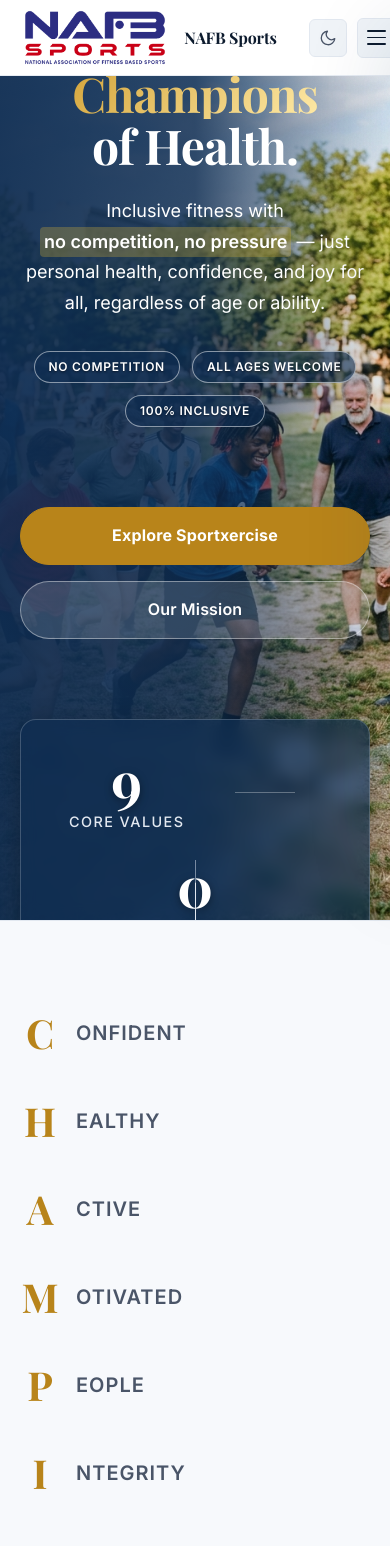
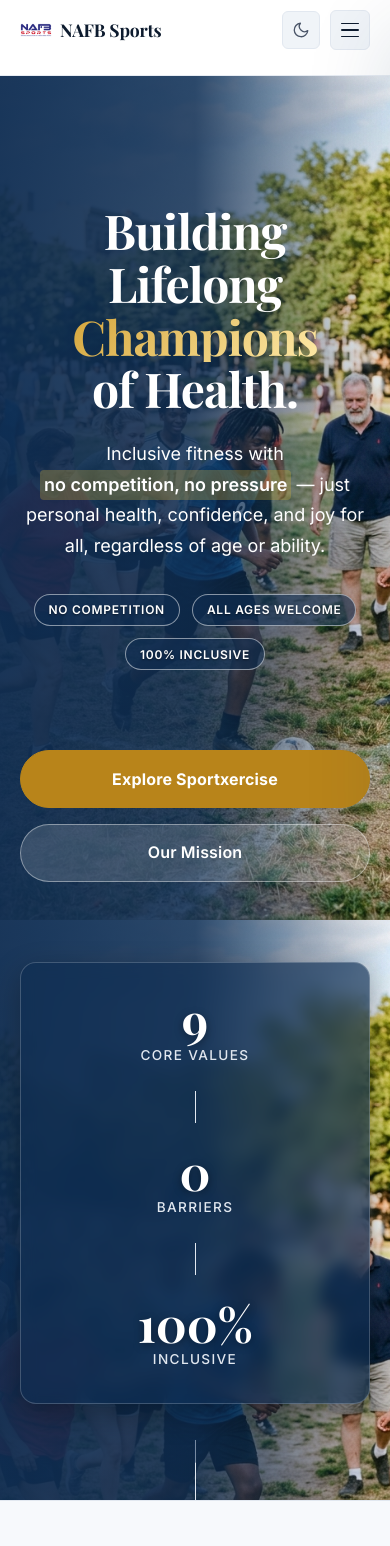
Before and after one commit to Abdullah-k0de/NAFB-Sports, an Angular app: page / in a window 390 px wide. Shown: the top 1546 px of the page. Built offline with nearby package versions, Linux system fonts and the light colour scheme; no server answers.

Commit message:
Mobile Responsive

```diff
--- a/src/app/components/footer/footer.css
+++ b/src/app/components/footer/footer.css
@@ -212,17 +212,32 @@
 }
 
 @media (max-width: 640px) {
+  .footer {
+    padding-block: 4rem 2rem;
+  }
+
   .footer__main {
     grid-template-columns: 1fr;
-    gap: 2rem;
-    padding-block: 3rem;
+    gap: 2.5rem;
+    text-align: center;
   }
 
-  .footer__brand-col { grid-column: auto; }
+  .footer__brand {
+    align-items: center;
+  }
+
+  .footer__brand-col {
+    grid-column: auto;
+    align-items: center;
+  }
+
+  .footer__social {
+    justify-content: center;
+  }
 
   .footer__bottom-inner {
     flex-direction: column;
     text-align: center;
-    gap: 0.5rem;
+    gap: 1rem;
   }
 }
--- a/src/app/components/navbar/navbar.css
+++ b/src/app/components/navbar/navbar.css
@@ -401,27 +401,39 @@
   .navbar__links {
     display: none;
   }
+  .navbar__hamburger {
+    display: flex;
+  }
 }
 
 @media (max-width: 768px) {
   .desktop-only { display: none !important; }
 
-  .navbar__hamburger {
-    display: flex;
+  .navbar__sub {
+    display: none;
   }
 
-  .navbar__sub {
-    display: none;
+  .navbar__inner {
+    height: 60px;
+  }
+
+  .navbar__brand {
+    gap: 0.5rem;
+  }
+
+  .mobile-drawer {
+    width: 100%;
+    max-width: 320px;
   }
 }
 
 @media (max-width: 480px) {
-  .navbar__logo-wrap {
-    width: 44px;
-    height: 44px;
+  .navbar__logo {
+    width: 32px;
+    height: 32px;
   }
 
   .navbar__name {
-    font-size: 1rem;
+    font-size: 1.1rem;
   }
 }
--- a/src/app/pages/events/events.css
+++ b/src/app/pages/events/events.css
@@ -395,7 +395,24 @@
   }
 
   .cal-card {
-    padding: 1.5rem;
+    padding: 1rem;
+    width: 100%;
+    max-width: 100%;
+    overflow: hidden;
+  }
+
+  .cal-days-header {
+    font-size: 0.65rem;
+    letter-spacing: 0;
+  }
+
+  .cal-nav-btn {
+    width: 32px;
+    height: 32px;
+  }
+
+  .cal-month {
+    font-size: 1.2rem;
   }
 
   .recap-grid {
@@ -408,8 +425,10 @@
 
   .event-list-item {
     flex-direction: column;
-    padding: 1.5rem;
-    gap: 1rem;
+    padding: 1.25rem;
+    gap: 0.75rem;
+    width: 100%;
+    overflow: hidden;
   }
 
   .event-list-item__date-col {
@@ -421,4 +440,17 @@
     padding-bottom: 0.75rem;
     justify-content: flex-start;
   }
+
+  .cal-indicators {
+    bottom: 2px;
+  }
+
+  .cal-dot {
+    width: 4px;
+    height: 4px;
+  }
+
+  .cal-date-num {
+    margin-bottom: 4px;
+  }
 }
--- a/src/app/pages/home/home.css
+++ b/src/app/pages/home/home.css
@@ -98,10 +98,34 @@
   gap: 2rem;
 }
 
+.mobile-stack {
+  display: flex;
+  flex-direction: column;
+  align-items: center;
+  justify-content: center;
+  gap: 1.5rem;
+}
+
 .hero__trust-item {
   display: flex;
   flex-direction: column;
   gap: 2px;
+}
+
+.flex-col-center {
+  display: flex;
+  flex-direction: column;
+  align-items: center;
+  justify-content: center;
+  text-align: center;
+  width: 100%;
+}
+
+.hero__trust-divider {
+  background: rgba(255,255,255,0.3);
+  width: 60px;
+  height: 1px;
+  margin: 0 auto;
 }
 
 .hero__trust-num {
@@ -721,7 +745,12 @@
 
 @media (max-width: 768px) {
   .hero {
-    padding-block: 6rem 3rem;
+    height: auto;
+    min-height: 100vh;
+    overflow: visible;
+    align-items: flex-start;
+    padding-top: 8rem;
+    padding-bottom: 4rem;
   }
 
   .pillars__grid {
--- a/src/app/pages/home/home.html
+++ b/src/app/pages/home/home.html
@@ -44,30 +44,26 @@
       </div>
 
       <div class="hero__trust-wrapper reveal"
-        style="background: rgba(15, 45, 82, 0.65); backdrop-filter: blur(8px); padding: 2rem 3rem; border-radius: 1rem; border: 1px solid rgba(255,255,255,0.2); box-shadow: 0 10px 30px rgba(0,0,0,0.3); text-align: center;">
-        <div class="hero__trust"
-          style="display: flex; flex-direction: column; align-items: center; justify-content: center; gap: 1.5rem;">
-          <div class="hero__trust-item">
+        style="background: rgba(15, 45, 82, 0.65); backdrop-filter: blur(8px); padding: 2rem; border-radius: 1rem; border: 1px solid rgba(255,255,255,0.2); box-shadow: 0 10px 30px rgba(0,0,0,0.3); text-align: center;">
+        <div class="hero__trust mobile-stack">
+          <div class="hero__trust-item flex-col-center">
             <span class="hero__trust-num count-up" data-target="9"
-              style="color:#fff; font-size: 3.5rem; text-shadow: 0 2px 8px rgba(0,0,0,0.4);">0</span>
-            <span class="hero__trust-label" style="color:#e2e8f0; font-size: 0.9rem; letter-spacing: 0.1em;">Core
+              style="color:#fff; font-size: 3rem; text-shadow: 0 2px 8px rgba(0,0,0,0.4);">0</span>
+            <span class="hero__trust-label" style="color:#e2e8f0; font-size: 0.85rem; letter-spacing: 0.1em; text-transform: uppercase;">Core
               Values</span>
           </div>
-          <div class="hero__trust-divider"
-            style="background:rgba(255,255,255,0.3); width: 60px; height: 1px; margin-inline: auto;"></div>
-          <div class="hero__trust-item">
+          <div class="hero__trust-divider"></div>
+          <div class="hero__trust-item flex-col-center">
             <span class="hero__trust-num count-up" data-target="0"
-              style="color:#fff; font-size: 3.5rem; text-shadow: 0 2px 8px rgba(0,0,0,0.4);">0</span>
-            <span class="hero__trust-label" style="color:#e2e8f0; font-size: 0.9rem; letter-spacing: 0.1em;">Barriers to
-              Entry</span>
+              style="color:#fff; font-size: 3rem; text-shadow: 0 2px 8px rgba(0,0,0,0.4);">0</span>
+            <span class="hero__trust-label" style="color:#e2e8f0; font-size: 0.85rem; letter-spacing: 0.1em; text-transform: uppercase;">Barriers</span>
           </div>
-          <div class="hero__trust-divider"
-            style="background:rgba(255,255,255,0.3); width: 60px; height: 1px; margin-inline: auto;"></div>
-          <div class="hero__trust-item">
+          <div class="hero__trust-divider"></div>
+          <div class="hero__trust-item flex-col-center">
             <span class="hero__trust-num count-up" data-target="100" data-suffix="%"
-              style="color:#fff; font-size: clamp(2rem, 4vw, 3.5rem); text-shadow: 0 2px 8px rgba(0,0,0,0.4);">0%</span>
+              style="color:#fff; font-size: 3rem; text-shadow: 0 2px 8px rgba(0,0,0,0.4);">0%</span>
             <span class="hero__trust-label"
-              style="color:#e2e8f0; font-size: 0.85rem; letter-spacing: 0.1em;">Inclusive</span>
+              style="color:#e2e8f0; font-size: 0.85rem; letter-spacing: 0.1em; text-transform: uppercase;">Inclusive</span>
           </div>
         </div>
       </div>
--- a/src/styles.css
+++ b/src/styles.css
@@ -119,6 +119,9 @@
 html {
   scroll-behavior: smooth;
   -webkit-text-size-adjust: 100%;
+  overflow-x: hidden;
+  width: 100%;
+  max-width: 100vw;
 }
 
 body {
@@ -130,6 +133,8 @@
   -moz-osx-font-smoothing: grayscale;
   min-height: 100vh;
   overflow-x: hidden;
+  width: 100%;
+  max-width: 100vw;
   /* Smooth theme transition */
   transition: background var(--t-base) var(--ease), color var(--t-base) var(--ease);
 }
@@ -232,6 +237,8 @@
   border-radius: 2px;
   flex-shrink: 0;
 }
+.skeleton-text.skeleton-short { width: 40%; }
+.skeleton-text.skeleton-long { width: 90%; }
 
 .section-title {
   font-family: var(--font-display);
@@ -581,6 +588,18 @@
   padding-block: 6rem;
 }
 
+.sr-only {
+  position: absolute;
+  width: 1px;
+  height: 1px;
+  padding: 0;
+  margin: -1px;
+  overflow: hidden;
+  clip: rect(0, 0, 0, 0);
+  border: 0;
+}
+
+
 .page-hero {
   position: relative;
   min-height: 65vh;
@@ -806,12 +825,41 @@
 .text-center { text-align: center; }
 .flex-center  { display: flex; align-items: center; justify-content: center; }
 
+/* ================================================================
+   GLOBAL RESPONSIVENESS (MOBILE DEFAULTS)
+   ================================================================ */
 @media (max-width: 768px) {
   .container { padding-inline: 1.25rem; }
   .section   { padding-block: 4rem; }
+  .section--sm { padding-block: 2.5rem; }
   .section--lg { padding-block: 5rem; }
+
+  .page-hero {
+    align-items: flex-start; /* Prevent vertical centering from pushing content off top/bottom */
+    padding-top: 7rem;
+    overflow: visible; /* Prevent clipping tall stacked content */
+  }
+
+  h1, .display { font-size: 2.5rem; }
+  h2, .section-title { font-size: 2.25rem; }
+
+  .btn, .btn-outline {
+    width: 100%;
+    justify-content: center;
+    text-align: center;
+    white-space: normal;
+  }
+
+  .card { padding: 1.5rem; }
+
+  .feature-split__inner {
+    flex-direction: column !important;
+    gap: 2rem !important;
+  }
+
+  .feature-split__image-col {
+    order: -1; /* Always put image on top on mobile */
+  }
+
+  .rule { width: 50px; }
 }
-
-@media (max-width: 480px) {
-  .btn { width: 100%; justify-content: center; }
-}
```
